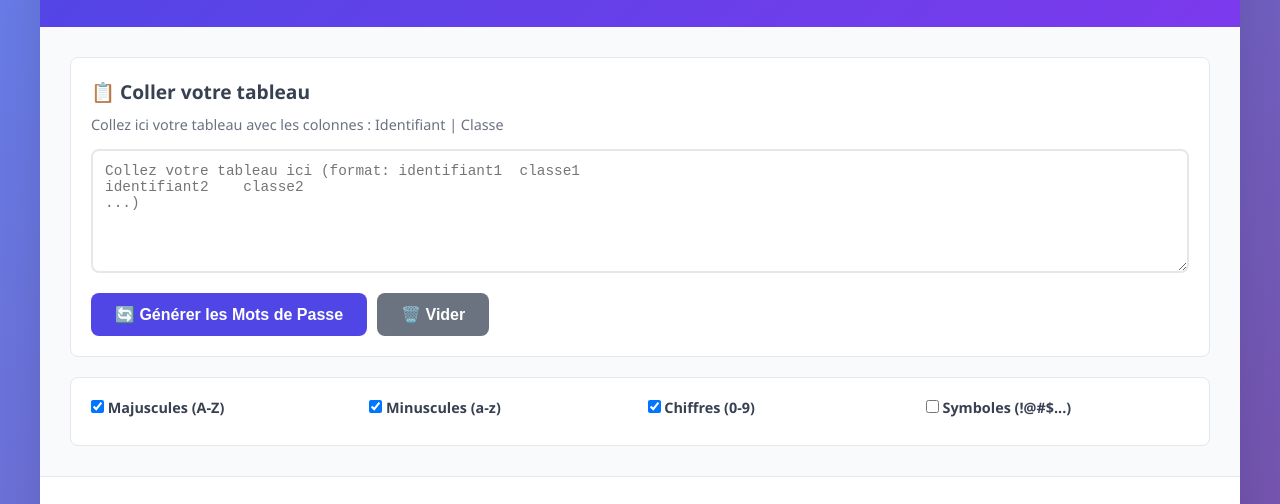
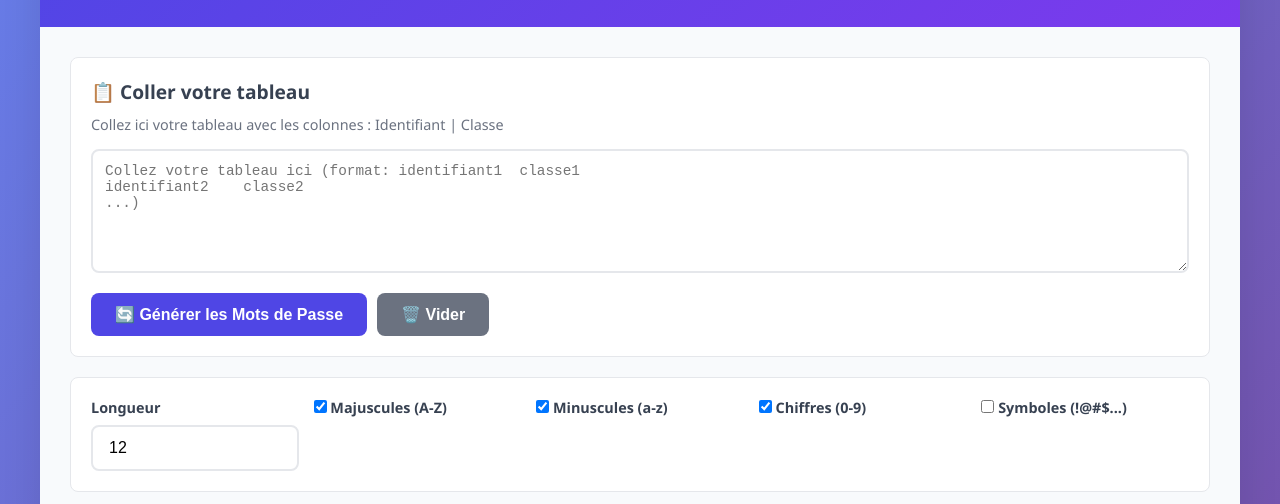
Before and after one commit to didier81150/Generateur-mots-de-passe-, a plain HTML site: page index.html in a window 1280 px wide. Shown: the part 142-646 px from the top of the page. Drawn offline with Linux system fonts and the light colour scheme.

Commit message:
Update index.html

```diff
--- a/index.html
+++ b/index.html
@@ -438,6 +438,10 @@ identifiant2	classe2
 
 
             <div class="settings">
+                <div class="form-group">
+                    <label for="longueur">Longueur</label>
+                    <input type="number" id="longueur" value="12" min="6" max="32">
+                </div>
                 <div class="form-group">
                     <label>
                         <input type="checkbox" id="inclureMajuscules" checked> Majuscules (A-Z)
```
